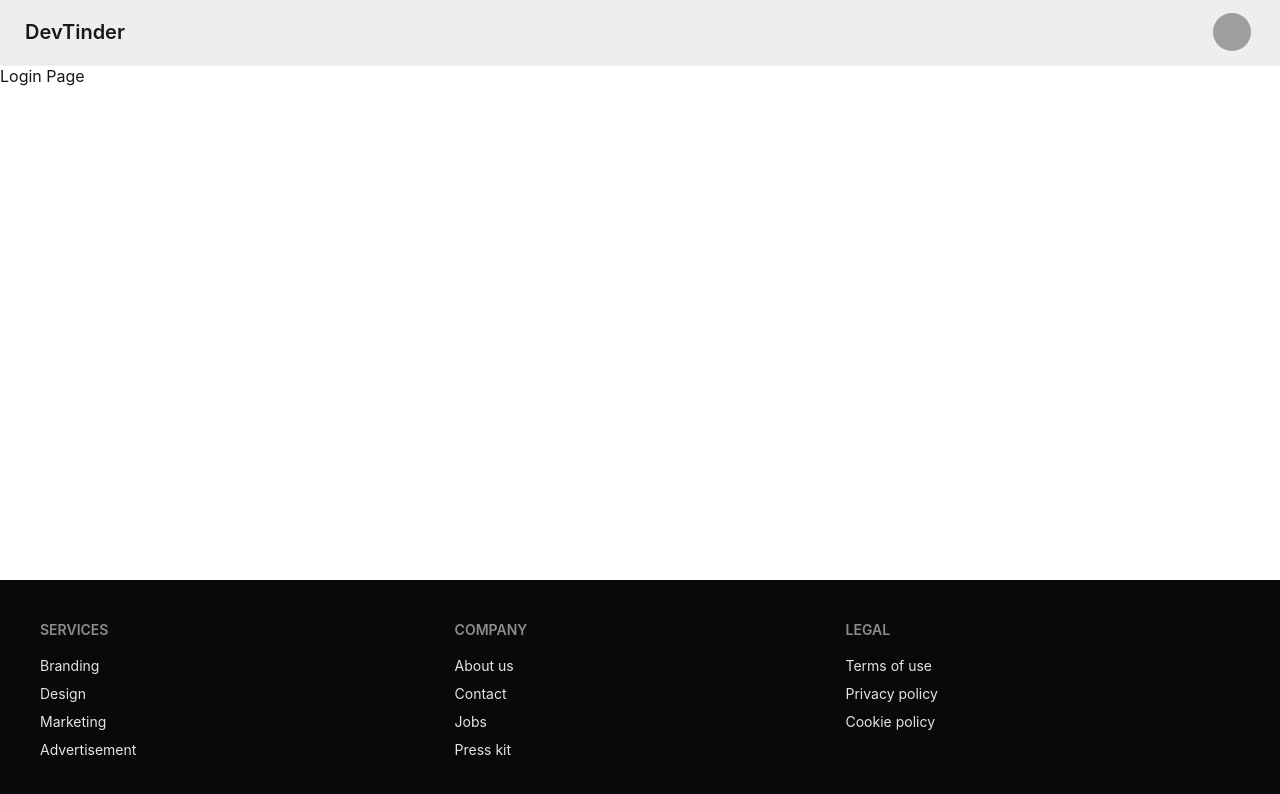
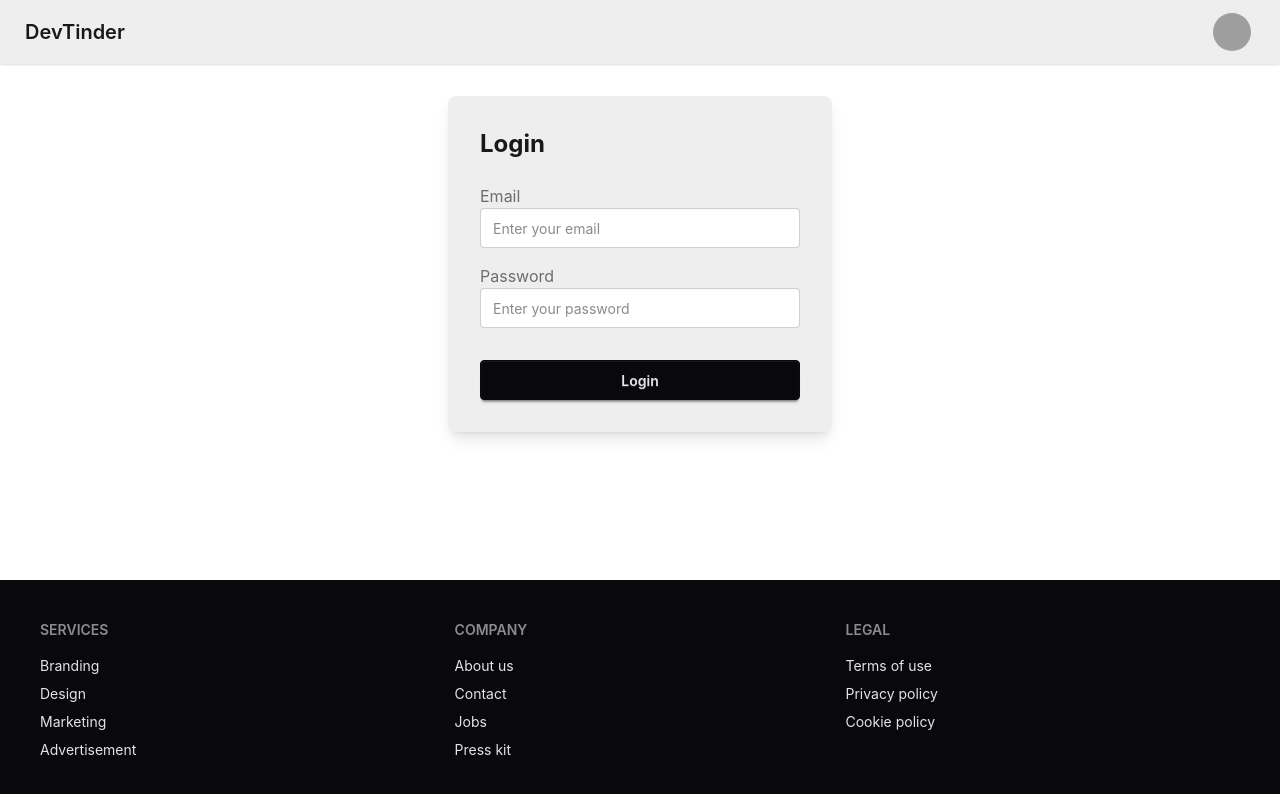
Before and after one commit to keerthanayadlapalli/DevTinder1, a React (Vite) app: page /login in a window 1280 px wide. Shown: the top 794 px of the page. Built offline with nearby package versions, Linux system fonts and the light colour scheme; grey boxes are pictures that could not be loaded.

Commit message:
Connecting login API (Backend) and login frontend

```diff
--- a/package.json
+++ b/package.json
@@ -11,6 +11,7 @@
   },
   "dependencies": {
     "@tailwindcss/vite": "^4.3.3",
+    "axios": "^1.20.0",
     "react": "^19.2.7",
     "react-dom": "^19.2.7",
     "react-router": "^8.3.1",
--- a/src/Body.jsx
+++ b/src/Body.jsx
@@ -1,16 +1,15 @@
-import React from 'react'
 import Navbar from './Navbar';
 import { Outlet } from 'react-router-dom';
 import Footer from './Footer';
 
 const Body = () => {
   return (
-    <div>
+    <div className="min-h-screen flex flex-col">
       <Navbar />
       <Outlet />
       <Footer />
     </div>
-  )
-}
+  );
+};
 
 export default Body;
--- a/src/Footer.jsx
+++ b/src/Footer.jsx
@@ -1,4 +1,4 @@
-import React from 'react'
+import React from 'react';
 
 const Footer = () => {
   return (
--- a/src/Login.jsx
+++ b/src/Login.jsx
@@ -1,11 +1,54 @@
-import React from 'react'
+import React from 'react';
+import {useState} from 'react';
+import axios from 'axios';
 
 const Login = () => {
+  const [emailId, setEmailId] = useState("");
+  const [password, setPassword] = useState("");
+  const handleLogin = async() => {
+    try{
+      const res = await axios.post("http://localhost:7777/login",{
+      emailId,
+      password
+    },{withCredentials: true});
+    }
+    catch(err){
+      console.log(err);
+    }
+  }
   return (
-    <div>
-      Login Page
+    <div className="w-full flex justify-center items-center my-8">
+      <div className="bg-base-300 rounded-box w-96 p-8 shadow-lg">
+
+        <h1 className="text-2xl font-bold mb-6">
+          Login
+        </h1>
+
+        <label className="label">Email</label>
+        <input
+          type="email"
+          value={emailId}
+          onChange={(e) => setEmailId(e.target.value)}
+          className="input w-full"
+          placeholder="Enter your email"
+        />
+
+        <label className="label mt-4">Password</label>
+        <input
+          type="password"
+          value={password}
+          onChange={(e) => setPassword(e.target.value)}
+          className="input w-full"
+          placeholder="Enter your password"
+        />
+
+        <button className="btn btn-neutral w-full mt-8" onClick={handleLogin}>
+          Login
+        </button>
+
+      </div>
     </div>
-  )
-}
+  );
+};
 
 export default Login;
```
Also changed, not shown: 1 other file (tests, documents, lock files or other folders).
